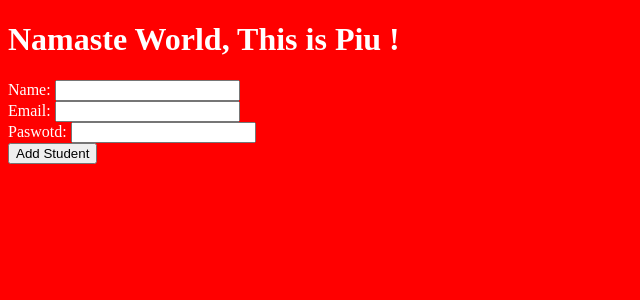
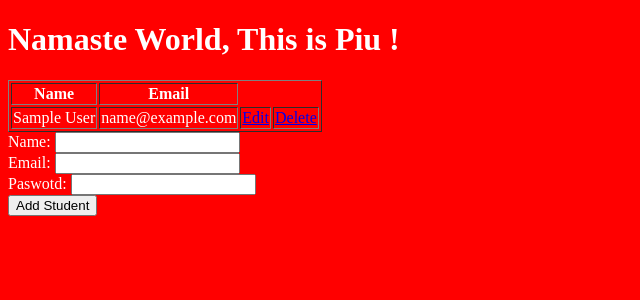
Before and after one commit to piupaulgit/python-first-application, a Flask app: page / in a window 1280 px wide. Shown: the top 300 px of the page, without its empty margins (0-640 px from the left). Run offline with Flask 2, Linux system fonts and the light colour scheme; tables that the repository leaves empty or names only in its code hold one stand-in row (values such as "Sample post"); some libraries are stand-ins or nearby versions.

Commit message:
fetch delete

```diff
--- a/server.py
+++ b/server.py
@@ -1,4 +1,4 @@
-from flask import Flask, render_template, request, flash, redirect, url_for
+from flask import Flask, render_template, request, flash, redirect, url_for, jsonify
 from flask_mysqldb import MySQL
 
 app = Flask(__name__)
@@ -15,7 +15,11 @@ mysql = MySQL(app)
 
 @app.route('/')
 def hello_world():
-    return render_template('./index.html')
+    cur = mysql.connection.cursor()
+    cur.execute("SELECT  * FROM users")
+    data = cur.fetchall()
+    cur.close()
+    return render_template('./index.html', users=data)
 
 
 @app.route('/insert', methods=['POST'])
@@ -31,8 +35,16 @@ def insert():
             "INSERT INTO users (name, email, password) VALUES (%s, %s, %s)", (name, email, password))
         mysql.connection.commit()
 
-        return 'a string'
+        return jsonify({'response': 'inserted'})
         # return redirect(url_for('/'))
+
+
+@app.route('/delete/<string:id_data>', methods=['GET'])
+def delete(id_data):
+    cur = mysql.connection.cursor()
+    cur.execute("DELETE FROM users WHERE id=%s", (id_data,))
+    mysql.connection.commit()
+    return jsonify('Record Has Been Deleted Successfully')
 
 
 @app.route('/about')
--- a/templates/index.html
+++ b/templates/index.html
@@ -8,6 +8,21 @@
   </head>
   <body>
     <h1>Namaste World, This is Piu !</h1>
+
+    <table border="1">
+      <tr>
+        <th>Name</th>
+        <th>Email</th>
+      </tr>
+      {% for row in users %}
+      <tr>
+        <td>{{row.1}}</td>
+        <td>{{row.2}}</td>
+        <td><a href="/update/{{row.0}}">Edit</button></td>
+          <td><a href="/delete/{{row.0}}">Delete</button></td>
+      </tr>
+      {% endfor %}
+    </table>
     <form action="{{url_for('insert')}}" method="POST">
       Name: <input type="text" name="name" /><br />
       Email: <input type="text" name="email" /><br />
```
